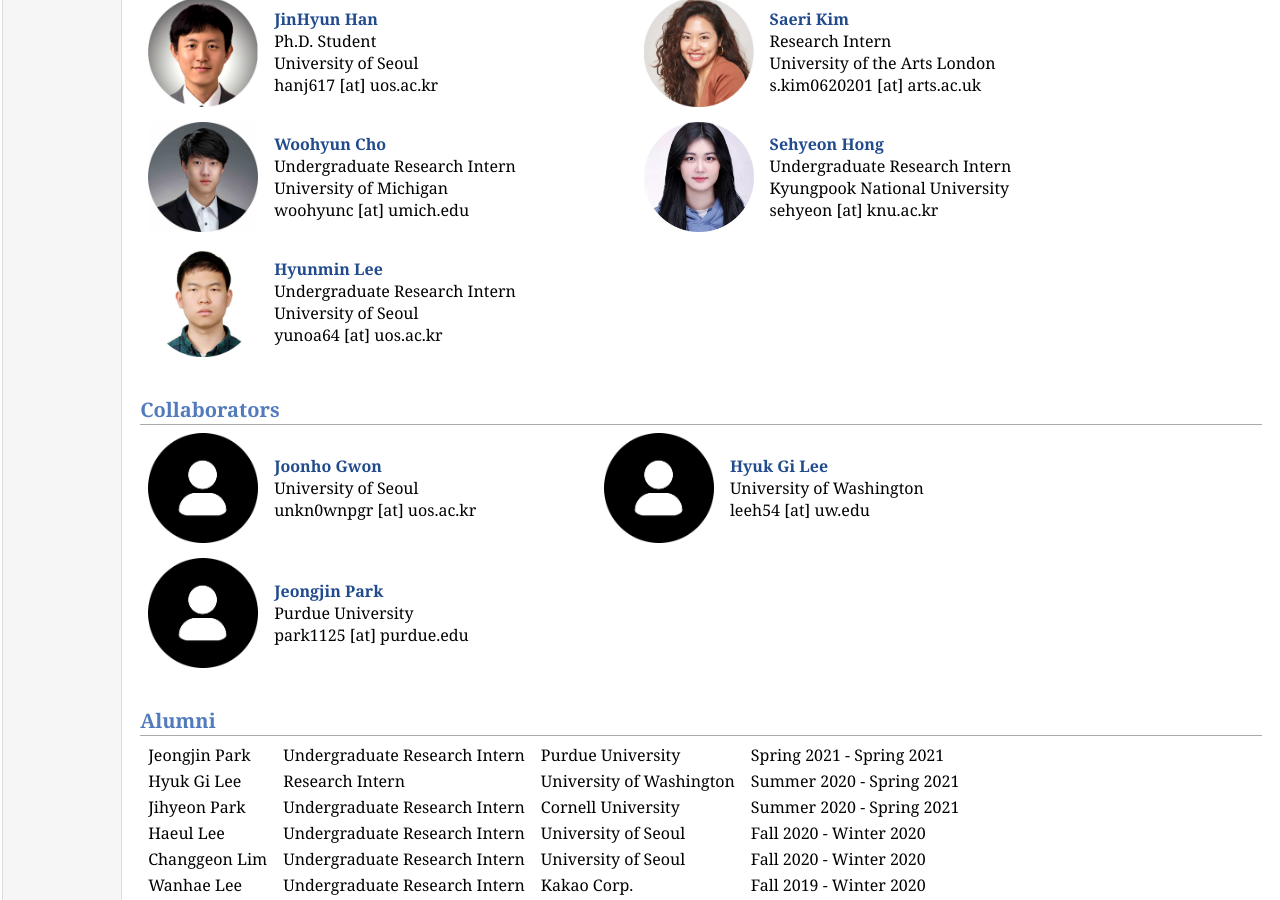
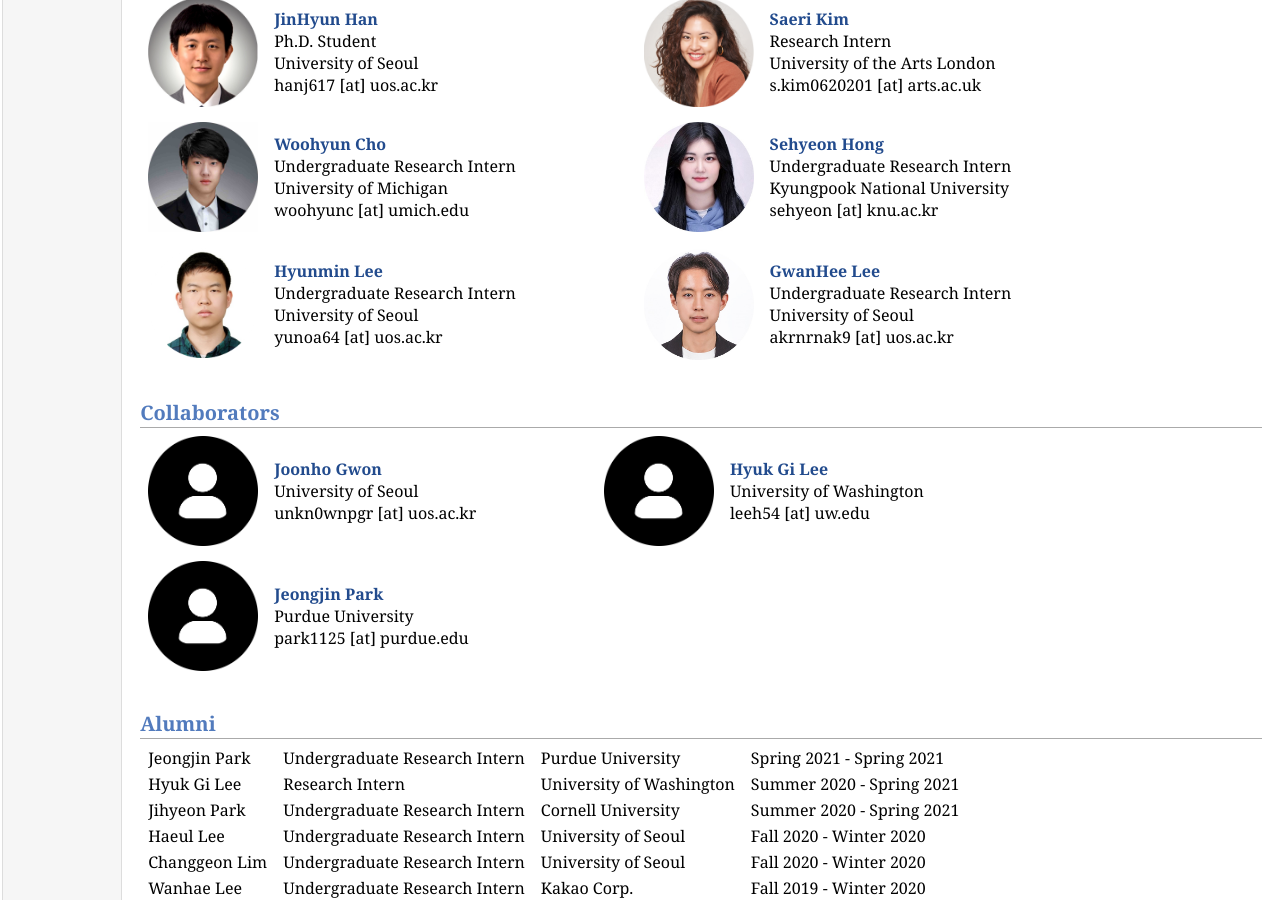
Before and after one commit to hcail/hcail-backup.github.io, a Jekyll site: the page people/people.html, which Jekyll copies as it is, in a window 1280 px wide and 900 px high, scrolled down 953 px. Built offline with Jekyll 4.4.1, drawn with Linux system fonts in a browser that asks for light colours.

Commit message:
khlee added

```diff
--- a/index.html
+++ b/index.html
@@ -59,6 +59,9 @@ sharing economy, and education but not limited to those areas.</p>
 </div></div>
 <h2>What's new?</h2>
 <ul>
+  <li><p>[<b>Aug. 2021</b>] Welcome! GwanHee Lee joined HCAIL as a
+    undergraduate research intern.
+        </li>
   <li><p>[<b>July 2021</b>] Our paper has been accepted to appear at the <a href="https://cscw.acm.org/2021/">
      24th ACM Conference on Computer-Supported Cooperative Work and Social Computing (CSCW'21)
    </a> virtually (October 2021).</p>
--- a/news/news.html
+++ b/news/news.html
@@ -23,6 +23,9 @@
   </div>
   <h2>2021</h2>
   <ul>
+    <li><p>[<b>Aug. 2021</b>] Welcome! GwanHee Lee joined HCAIL as a
+      undergraduate research intern.
+          </li>
     <li><p>[<b>July 2021</b>] Our paper has been accepted to appear at the <a href="https://cscw.acm.org/2021/">
        24th ACM Conference on Computer-Supported Cooperative Work and Social Computing (CSCW'21)
      </a> virtually (October 2021).</p>
--- a/people/people.html
+++ b/people/people.html
@@ -101,6 +101,10 @@ HCAIL members, June 2021
                     <b>Hyunmin Lee</b></a><br>Undergraduate Research Intern
                     <br>University of Seoul<br>yunoa64 [at] uos.ac.kr</td>
     <td class="c2"> &nbsp;&nbsp;&nbsp;&nbsp;&nbsp;&nbsp;&nbsp;&nbsp;&nbsp;&nbsp;&nbsp;&nbsp;&nbsp;&nbsp;&nbsp;&nbsp;&nbsp;&nbsp;&nbsp;&nbsp;&nbsp;&nbsp;&nbsp;</td>
+    <td class="c2"> <img src="img/khlee.jpg" width="110" style="vertical-align: -4px"></td>
+    <td class="c2"> <a href="https://island-centaur-646.notion.site/GWANHEE-LEE-210f68ce4a6f48d1b1c2c75ceea85614">
+                    <b>GwanHee Lee</b></a><br>Undergraduate Research Intern
+                    <br>University of Seoul<br>akrnrnak9 [at] uos.ac.kr</td>
   </tr>
 </table>
 
```
Also changed, not shown: people/img/jwlee.jpg (deleted), people/img/khlee.jpg (added), 2 other files.
